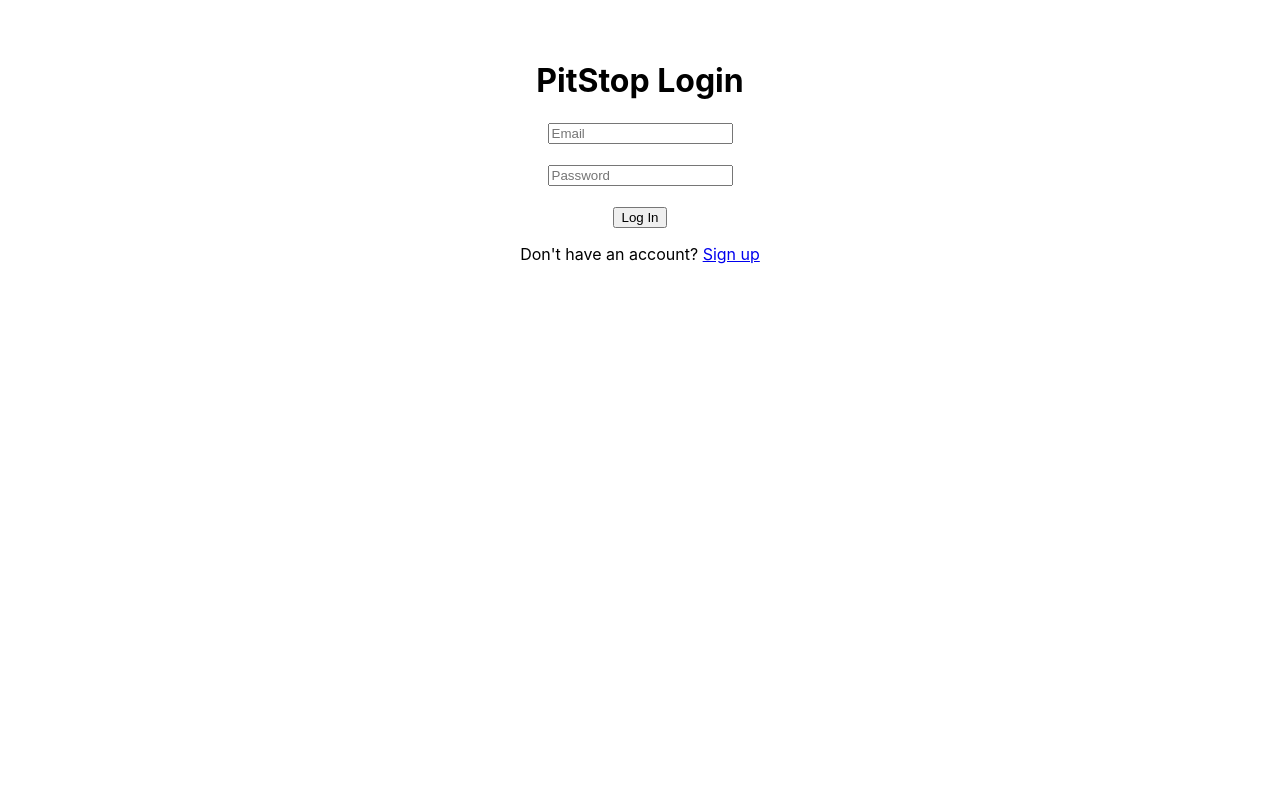
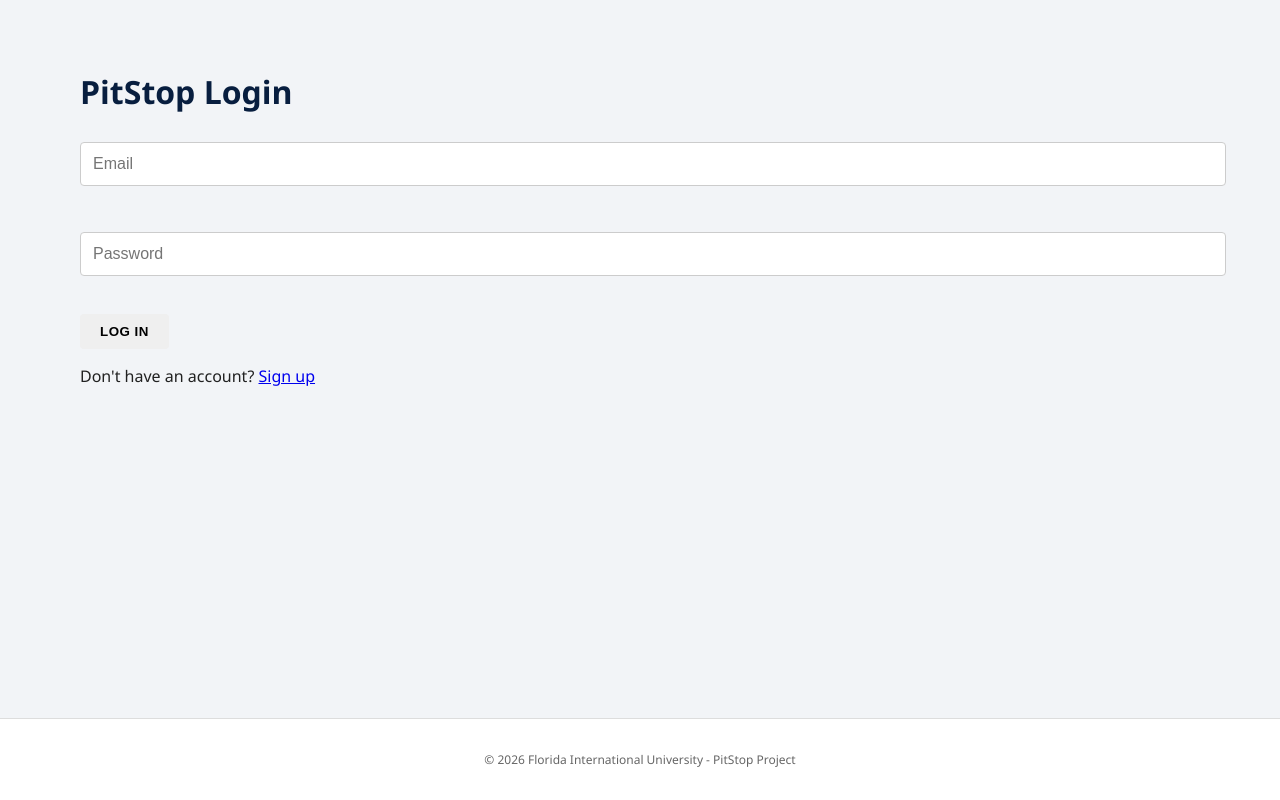
Before and after one commit to team-PitStop/PitStop, a React (Create React App) app in the folder frontend/: page /login in a window 1280 px wide. Built offline with nearby package versions, Linux system fonts and the light colour scheme.

Commit message:
Implemented FIU Design System and App Shell (US-21)
Standardized global styles with FIU colors, added global Navbar, and wrapped app in a Layout shell.

```diff
--- a/frontend/src/App.jsx
+++ b/frontend/src/App.jsx
@@ -1,11 +1,3 @@
-// App.jsx (UPDATED for US-19)
-//
-// Change from the existing App.jsx:
-//   Added ONE new route for the activity feed page (US-19)
-//   AND imported the new ActivityFeed component
-//
-// Everything else is unchanged.
-
 import { BrowserRouter, Routes, Route, Navigate } from "react-router-dom";
 import "./App.css";
 import Register from "./Register";
@@ -17,48 +9,28 @@
 import ServiceLog from "./ServiceLog";
 import EditServiceEntry from "./EditServiceEntry";
 import UpcomingMaintenance from "./UpcomingMaintenance";
-import ActivityFeed from "./ActivityFeed"; // US-19: NEW
+import ActivityFeed from "./ActivityFeed";
+import Layout from "./Layout"; // NEW
 
 function App() {
   return (
     <BrowserRouter>
-      <div className="App">
+      <Layout>
         <Routes>
-          {/* Default: redirect to login */}
           <Route path="/" element={<Navigate to="/login" replace />} />
-
-          {/* US-2: Login and Dashboard */}
           <Route path="/login" element={<Login />} />
-          <Route path="/dashboard" element={<Dashboard />} />
-
-          {/* US-1: Register */}
           <Route path="/register" element={<Register />} />
 
-          {/* US-4: View My Garage */}
+          <Route path="/dashboard" element={<Dashboard />} />
           <Route path="/garage" element={<Garage />} />
-
-          {/* US-6/7: Service log for a vehicle */}
+          <Route path="/vehicles/new" element={<AddVehicleForm />} />
+          <Route path="/vehicles/:id/edit" element={<EditVehicleForm />} />
           <Route path="/vehicles/:id/service-log" element={<ServiceLog />} />
-
-          {/* US-12: Upcoming maintenance for a vehicle */}
           <Route path="/vehicles/:id/upcoming" element={<UpcomingMaintenance />} />
-
-          {/* US-19: Activity feed for a shared vehicle (NEW) */}
           <Route path="/vehicles/:id/activity" element={<ActivityFeed />} />
-
-          {/* US-8: Edit Service Entry route */}
-          <Route
-            path="/vehicles/:vehicleId/service-entries/:id/edit"
-            element={<EditServiceEntry />}
-          />
-
-          {/* US-3: Add a Vehicle */}
-          <Route path="/vehicles/new" element={<AddVehicleForm />} />
-
-          {/* US-5: Edit Vehicle route */}
-          <Route path="/vehicles/:id/edit" element={<EditVehicleForm />} />
+          <Route path="/vehicles/:vehicleId/service-entries/:id/edit" element={<EditServiceEntry />} />
         </Routes>
-      </div>
+      </Layout>
     </BrowserRouter>
   );
 }
--- a/frontend/src/Dashboard.jsx
+++ b/frontend/src/Dashboard.jsx
@@ -1,7 +1,7 @@
 import React, { useState, useEffect } from 'react';
 import axios from 'axios';
 import { useNavigate } from 'react-router-dom';
-import PendingInvites from './PendingInvites'; // US-20: Import component
+import PendingInvites from './PendingInvites';
 
 function Dashboard() {
     const [email, setEmail] = useState('');
@@ -16,7 +16,6 @@
             return;
         }
 
-        // Fetch User Info
         axios.get('http://localhost:8080/api/auth/me', {
             headers: { Authorization: `Bearer ${token}` }
         })
@@ -26,7 +25,6 @@
             navigate('/login');
         });
 
-        // US-15: Fetch Overdue Alerts
         axios.get('http://localhost:8080/api/alerts/overdue', {
             headers: { Authorization: `Bearer ${token}` }
         })
@@ -40,55 +38,36 @@
         });
     }, [navigate]);
 
-    const handleLogout = () => {
-        localStorage.removeItem('token');
-        navigate('/login');
-    };
-
-    if (loading) return <p style={{ padding: '40px' }}>Loading PitStop...</p>;
+    if (loading) return <p>Loading Dashboard...</p>;
 
     return (
-        <div style={{ padding: '40px', fontFamily: 'sans-serif' }}>
+        <div>
+            <h1>Dashboard</h1>
+            <p>Welcome back, <strong>{email}</strong></p>
 
-            {/* US-20: Acceptance Criteria - Visible Pending Invites */}
             <PendingInvites />
 
-            {/* US-15: Acceptance Criteria - Dashboard Banner */}
             {alerts.length > 0 && (
-                <div style={{
-                    backgroundColor: '#ffebee',
-                    border: '2px solid #ef5350',
-                    borderRadius: '8px',
-                    padding: '20px',
-                    marginBottom: '30px',
-                    color: '#c62828'
-                }}>
-                    <h2 style={{ margin: '0 0 10px 0' }}>⚠️ Overdue Maintenance ({alerts.length})</h2>
-                    <ul style={{ listStyle: 'none', padding: 0 }}>
+                <div className="card" style={{ borderTopColor: 'var(--error-red)', backgroundColor: '#fff5f5' }}>
+                    <h2 style={{ color: 'var(--error-red)' }}>⚠️ Overdue Maintenance</h2>
+                    <ul style={{ paddingLeft: '20px' }}>
                         {alerts.map((alert, index) => (
-                            <li
-                                key={index}
+                            <li key={index}
                                 onClick={() => navigate(`/vehicles/${alert.vehicleId}/service-log`)}
-                                style={{
-                                    cursor: 'pointer',
-                                    padding: '10px',
-                                    borderBottom: '1px solid #ffcdd2',
-                                    textDecoration: 'underline'
-                                }}
-                            >
-                                <strong>{alert.vehicleName}</strong>: {alert.serviceType} is past due by {alert.reason.toLowerCase()}!
+                                style={{ cursor: 'pointer', marginBottom: '8px', color: '#b71c1c', textDecoration: 'underline' }}>
+                                {alert.vehicleName}: {alert.serviceType} is past due!
                             </li>
                         ))}
                     </ul>
                 </div>
             )}
 
-            <h1>Welcome to PitStop</h1>
-            {email && <p>Logged in as: <strong>{email}</strong></p>}
-
-            <div style={{ display: 'flex', gap: '12px', marginTop: '16px' }}>
-                <button onClick={() => navigate('/garage')} style={{ padding: '10px 20px', cursor: 'pointer' }}>My Garage</button>
-                <button onClick={handleLogout} style={{ padding: '10px 20px', cursor: 'pointer', backgroundColor: '#f5f5f5' }}>Log Out</button>
+            <div className="card">
+                <h2>Quick Actions</h2>
+                <div style={{ display: 'flex', gap: '15px' }}>
+                    <button className="btn-primary" onClick={() => navigate('/garage')}>Open My Garage</button>
+                    <button className="btn-outline" onClick={() => navigate('/vehicles/new')}>Add New Vehicle</button>
+                </div>
             </div>
         </div>
     );
--- /dev/null
+++ b/frontend/src/Layout.jsx
@@ -0,0 +1,36 @@
+import React from 'react';
+import Navbar from './Navbar';
+
+function Layout({ children }) {
+  return (
+    <div style={{ minHeight: '100vh', display: 'flex', flexDirection: 'column' }}>
+      <Navbar />
+      <main style={{
+        flex: 1,
+        maxWidth: '1200px',
+        width: '100%',
+        margin: '0 auto',
+        padding: '30px 20px'
+      }}>
+        {children}
+      </main>
+      <footer style={styles.footer}>
+        <p>© 2026 Florida International University - PitStop Project</p>
+      </footer>
+    </div>
+  );
+}
+
+const styles = {
+  footer: {
+    textAlign: 'center',
+    padding: '20px',
+    fontSize: '12px',
+    color: '#666',
+    backgroundColor: '#fff',
+    borderTop: '1px solid #ddd',
+    marginTop: '40px'
+  }
+};
+
+export default Layout;
--- /dev/null
+++ b/frontend/src/Navbar.jsx
@@ -0,0 +1,96 @@
+import React from 'react';
+import { Link, useNavigate, useLocation } from 'react-router-dom';
+
+function Navbar() {
+  const navigate = useNavigate();
+  const location = useLocation();
+  const token = localStorage.getItem('token');
+
+  // Hide Nav on Login/Register
+  const authPaths = ['/login', '/register'];
+  if (authPaths.includes(location.pathname) || !token) return null;
+
+  const handleLogout = () => {
+    localStorage.removeItem('token');
+    navigate('/login');
+  };
+
+  return (
+    <nav style={styles.nav}>
+      <div style={styles.container}>
+        <Link to="/dashboard" style={styles.brand}>
+          <span style={styles.brandLog}>PIT</span>
+          <span style={styles.brandGold}>STOP</span>
+          <span style={styles.fiuTag}> | FIU</span>
+        </Link>
+
+        <div style={styles.navLinks}>
+          <Link to="/dashboard" style={location.pathname === '/dashboard' ? styles.activeLink : styles.link}>Dashboard</Link>
+          <Link to="/garage" style={location.pathname.startsWith('/garage') || location.pathname.startsWith('/vehicles') ? styles.activeLink : styles.link}>My Garage</Link>
+          <button onClick={handleLogout} style={styles.logoutBtn}>Sign Out</button>
+        </div>
+      </div>
+    </nav>
+  );
+}
+
+const styles = {
+  nav: {
+    backgroundColor: '#081E3F',
+    height: '65px',
+    display: 'flex',
+    alignItems: 'center',
+    boxShadow: '0 2px 10px rgba(0,0,0,0.2)',
+    position: 'sticky',
+    top: 0,
+    zIndex: 1000,
+  },
+  container: {
+    maxWidth: '1200px',
+    width: '100%',
+    margin: '0 auto',
+    padding: '0 20px',
+    display: 'flex',
+    justifyContent: 'space-between',
+    alignItems: 'center',
+  },
+  brand: {
+    textDecoration: 'none',
+    display: 'flex',
+    alignItems: 'center',
+    fontSize: '22px',
+    fontWeight: '900',
+  },
+  brandLog: { color: 'white' },
+  brandGold: { color: '#B6862C' },
+  fiuTag: { color: 'white', fontSize: '14px', marginLeft: '8px', fontWeight: '300' },
+  navLinks: {
+    display: 'flex',
+    gap: '25px',
+    alignItems: 'center',
+  },
+  link: {
+    color: '#ffffff',
+    textDecoration: 'none',
+    fontSize: '15px',
+    fontWeight: '500',
+    opacity: '0.8',
+  },
+  activeLink: {
+    color: '#B6862C',
+    textDecoration: 'none',
+    fontSize: '15px',
+    fontWeight: '700',
+    borderBottom: '2px solid #B6862C',
+    paddingBottom: '4px',
+  },
+  logoutBtn: {
+    backgroundColor: 'transparent',
+    border: '1px solid #B6862C',
+    color: '#B6862C',
+    padding: '5px 15px',
+    fontSize: '12px',
+  }
+};
+
+export default Navbar;
--- a/frontend/src/index.css
+++ b/frontend/src/index.css
@@ -1,13 +1,85 @@
+/* FIU Color Palette */
+:root {
+  --fiu-blue: #081E3F;      /* Panther Blue */
+  --fiu-gold: #B6862C;      /* Roary Gold */
+  --fiu-gold-light: #d4a04d;
+  --fiu-blue-light: #15315e;
+  --bg-gray: #f2f4f7;       /* MyFIU Background */
+  --white: #ffffff;
+  --error-red: #c62828;
+  --text-dark: #212121;
+  --text-light: #616161;
+  --shadow: 0 2px 4px rgba(0,0,0,0.08);
+  --border-radius: 4px;     /* MyFIU uses sharper corners */
+}
+
 body {
   margin: 0;
-  font-family: -apple-system, BlinkMacSystemFont, 'Segoe UI', 'Roboto', 'Oxygen',
-    'Ubuntu', 'Cantarell', 'Fira Sans', 'Droid Sans', 'Helvetica Neue',
-    sans-serif;
-  -webkit-font-smoothing: antialiased;
-  -moz-osx-font-smoothing: grayscale;
+  font-family: 'Segoe UI', Roboto, Helvetica, Arial, sans-serif;
+  background-color: var(--bg-gray);
+  color: var(--text-dark);
 }
 
-code {
-  font-family: source-code-pro, Menlo, Monaco, Consolas, 'Courier New',
-    monospace;
+/* MyFIU style Card */
+.card {
+  background: var(--white);
+  border-top: 4px solid var(--fiu-gold); /* Iconic gold top border */
+  border-radius: var(--border-radius);
+  box-shadow: var(--shadow);
+  padding: 24px;
+  margin-bottom: 20px;
 }
+
+/* Global Buttons */
+button {
+  cursor: pointer;
+  border-radius: var(--border-radius);
+  font-weight: 700;
+  text-transform: uppercase;
+  letter-spacing: 0.5px;
+  padding: 10px 20px;
+  transition: background 0.2s;
+  border: none;
+}
+
+.btn-primary {
+  background-color: var(--fiu-blue);
+  color: var(--white);
+}
+
+.btn-primary:hover {
+  background-color: var(--fiu-blue-light);
+}
+
+.btn-outline {
+  background-color: transparent;
+  border: 2px solid var(--fiu-blue);
+  color: var(--fiu-blue);
+}
+
+.btn-danger {
+  background-color: var(--error-red);
+  color: var(--white);
+}
+
+/* Form Inputs standard */
+input, select, textarea {
+  width: 100%;
+  padding: 12px;
+  border: 1px solid #ccc;
+  border-radius: var(--border-radius);
+  margin-top: 8px;
+  margin-bottom: 16px;
+  font-size: 16px;
+}
+
+input:focus {
+  outline: none;
+  border-color: var(--fiu-blue);
+  box-shadow: 0 0 0 2px rgba(8, 30, 63, 0.1);
+}
+
+h1, h2, h3 {
+  color: var(--fiu-blue);
+  margin-top: 0;
+}
```
Also changed, not shown: frontend/src/Garage.jsx (+18 -89 lines), 1 other file (tests, documents, lock files or other folders).
